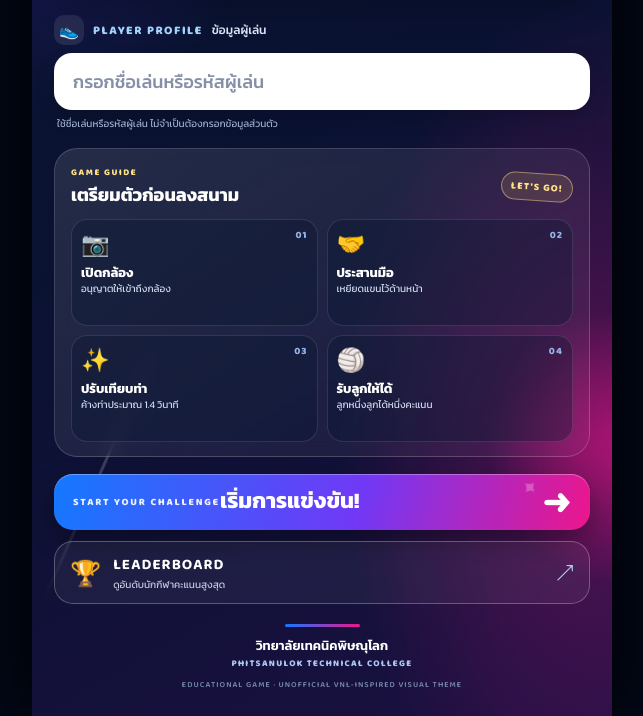
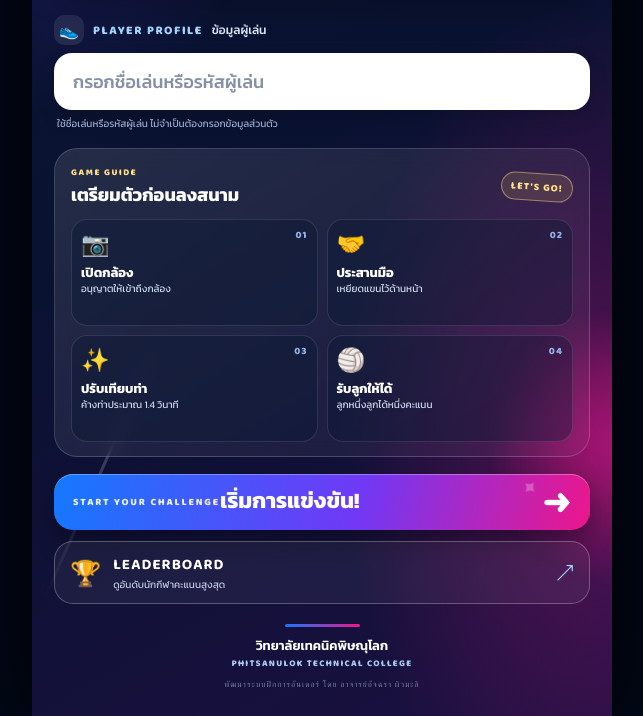
Before and after one commit to RujixOmo/AR-Volleyball, a plain HTML site: page index.html in a window 1280 px wide. Shown: the part 551-1267 px from the top of the page, without its empty margins (318-961 px from the left). Drawn offline with Linux system fonts and the light colour scheme.

Commit message:
Update footer text in index.html

```diff
--- a/index.html
+++ b/index.html
@@ -120,7 +120,7 @@
       <div class="footer-rule"></div>
       <strong>วิทยาลัยเทคนิคพิษณุโลก</strong>
       <span>PHITSANULOK TECHNICAL COLLEGE</span>
-      <small>EDUCATIONAL GAME · UNOFFICIAL VNL-INSPIRED VISUAL THEME</small>
+      <small>พัฒนาระบบฝึกการอันเดอร์ โดย อาจารย์อัจฉรา ผิวมะลิ</small>
     </footer>
   </section>
 
```
